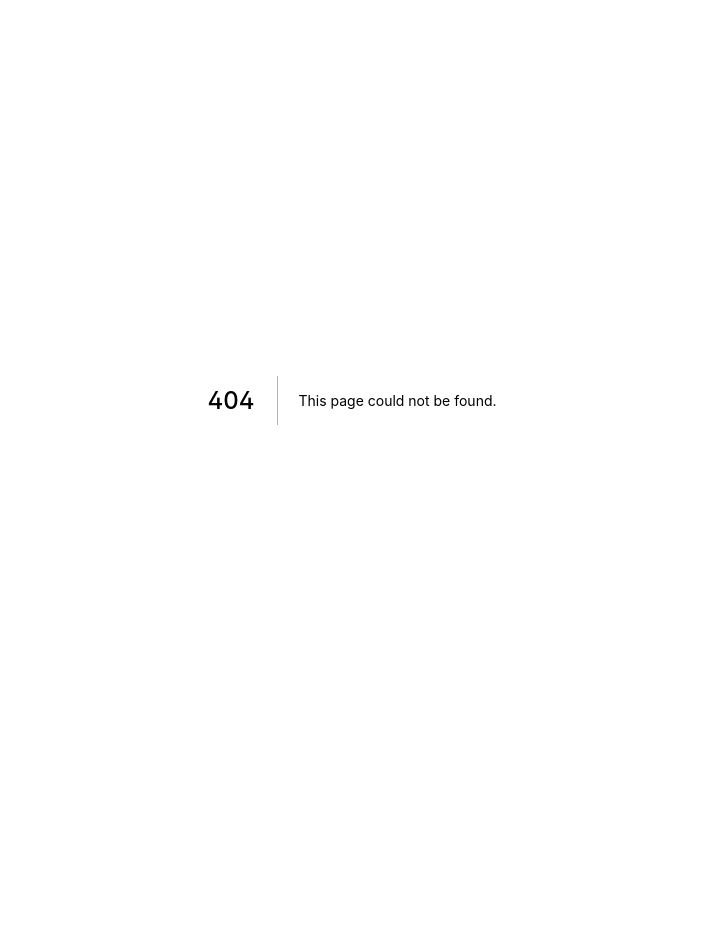
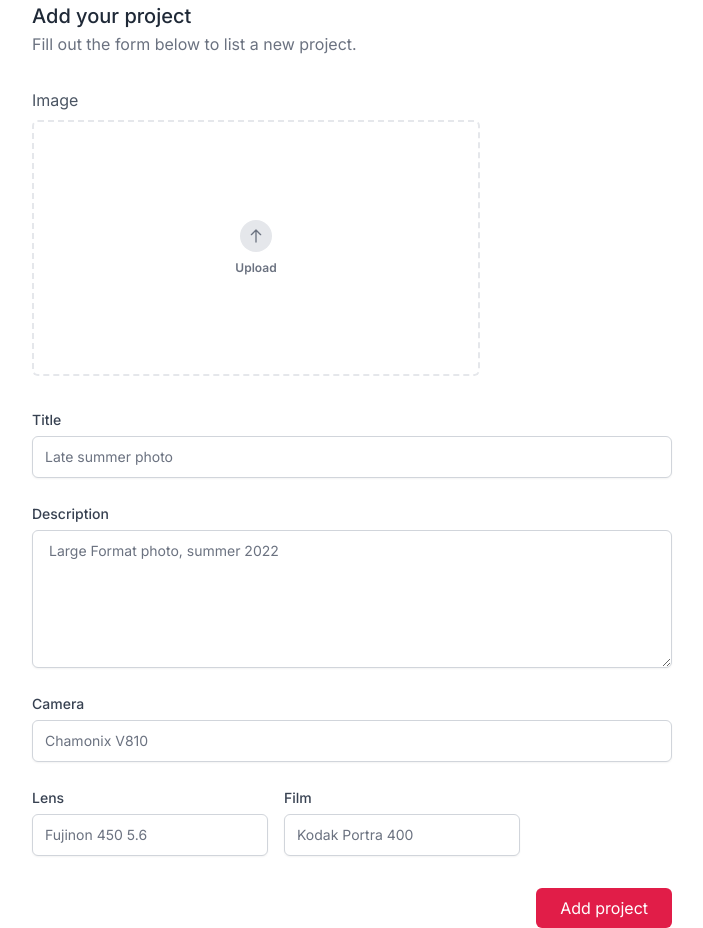
Before and after one commit to heyjochen/loomer2023, a Next.js app: page /create in a window 1280 px wide. Before the commit this address had no page. Shown: the whole page, without its empty margins (288-991 px from the left). Before the commit the page ends 800 px from the top, so only its background shows below. Built offline with nearby package versions, Linux system fonts and the light colour scheme.

Commit message:
create entries page

```diff
--- /dev/null
+++ b/src/pages/create.jsx
@@ -0,0 +1,23 @@
+import ListingForm from '@/components/ListingForm'
+import axios from 'axios'
+
+const Create = () => {
+  const addProject = (data) => axios.post('/api/projects', data)
+  return (
+    <div className="mx-auto max-w-screen-sm">
+      <h1 className="text-xl font-medium text-gray-800">Add your project</h1>
+      <p className="text-gray-500">
+        Fill out the form below to list a new project.
+      </p>
+      <div className="mt-8">
+        <ListingForm
+          buttonText="Add project"
+          redirectPath="/"
+          onSubmit={addProject}
+        />
+      </div>
+    </div>
+  )
+}
+
+export default Create
```
